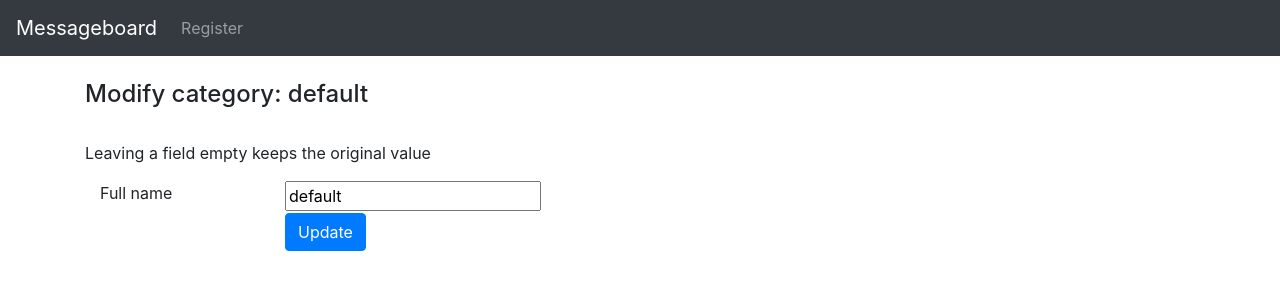
After one commit to tjouni/messageboard, a Flask app: template application/templates/categories/view.html in a window 1280 px wide. The commit adds this page. Shown: the top 300 px of the page. Run offline with Flask 2, Linux system fonts and the light colour scheme; the template is opened without the code that fills it: values that come from a table or form of the project are taken from there, others are empty; data comes from the database, SQL or seed files in the repository; some libraries are stand-ins or nearby versions.

Commit message:
add category modification functionality

```diff
--- a/application/categories/models.py
+++ b/application/categories/models.py
@@ -4,7 +4,7 @@ from sqlalchemy.sql import text
 
 class Category(db.Model):
     id = db.Column(db.Integer, primary_key=True)
-    name = db.Column(db.String(50), nullable=False)
+    name = db.Column(db.String(50), nullable=False, unique=True)
 
     threads = db.relationship("Thread", backref='category', lazy=True)
 
--- a/application/templates/categories/list.html
+++ b/application/templates/categories/list.html
@@ -5,7 +5,8 @@
 <h4>Categories</h4>
 <br>
 
-<p><strong>WARNING: Deleting a category deletes all threads in category</strong></p>
+<p><strong>WARNING: Deleting a category deletes all threads in category. Default category can not be deleted</strong>
+</p>
 <p>Add categories for users under user management</p>
 <table class="table">
     <thead>
@@ -25,7 +26,7 @@
             <td>{{ category.name }}</td>
             <td>{{ category.threadcount }}</td>
             <td>{{ category.usercount }}</td>
-            <td><a href="{{ url_for('categories_index', category_id=category.id) }}">Modify category</a></td>
+            <td><a href="{{ url_for('categories_view', category_id=category.id) }}">Modify category</a></td>
             {% if category.id != 1 %}
             <td><a href="{{ url_for('delete_category', category_id=category.id) }}">Delete category</a></td>
             {% else %}
--- /dev/null
+++ b/application/templates/categories/view.html
@@ -0,0 +1,34 @@
+{% extends "layout.html" %}
+
+{% block body %}
+<h4>Modify category: {{ category.name }}</h4><br>
+<p>Leaving a field empty keeps the original value</p>
+<form method="POST" action="{{ url_for('categories_update', category_id=category.id) }}">
+    <div class="container">
+        <div class="row">
+            <div class="col-2">
+                {{ form.name.label }}
+            </div>
+            <div class="col-2">
+                {{ form.name(value = category.name) }}
+            </div>
+            <div class="col-sm">
+                <ul>
+                    {% for error in form.name.errors %}
+                    <li>{{ error }}</li>
+                    {% endfor %}
+                    {% if category_name_taken %}
+                    <li>Category name must be unique</li>
+                    {% endif %}
+                </ul>
+            </div>
+        </div>
+        <div class="row">
+            <div class="col-2"></div>
+            <div class="col">
+                <button type="submit" class="btn btn-primary">Update</button>
+            </div>
+        </div>
+    </div>
+</form>
+{% endblock %}
```
Also changed, not shown: application/categories/forms.py (added, +10 -0 lines), application/categories/views.py (+27 -0 lines).
